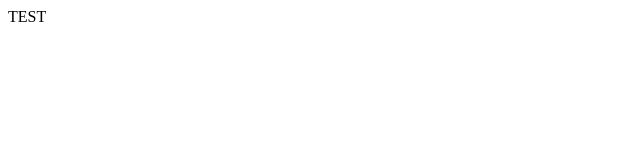
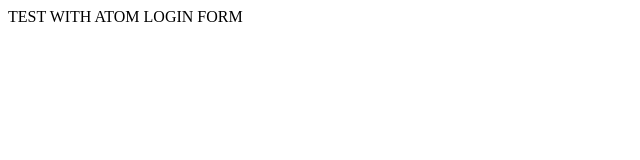
Before and after one commit to sro-orcasys/test001, a plain HTML site: page index.html in a window 1280 px wide. Shown: the whole page, without its empty margins (0-640 px from the left). Drawn offline with Linux system fonts and the light colour scheme.

Commit message:
login form

```diff
--- /dev/null
+++ b/dir1/app1.js
@@ -0,0 +1 @@
+console.log('smile!');
--- /dev/null
+++ b/dir2/app2.js
@@ -0,0 +1 @@
+console.log('smile!');
--- a/index.html
+++ b/index.html
@@ -1,6 +1,7 @@
 <html>
 <head></head>
 <body>
-TEST
+TEST WITH ATOM
+LOGIN FORM
 </body>
 </html>
```
Also changed, not shown: login.html (added, +1 -0 lines), log.txt (added).
